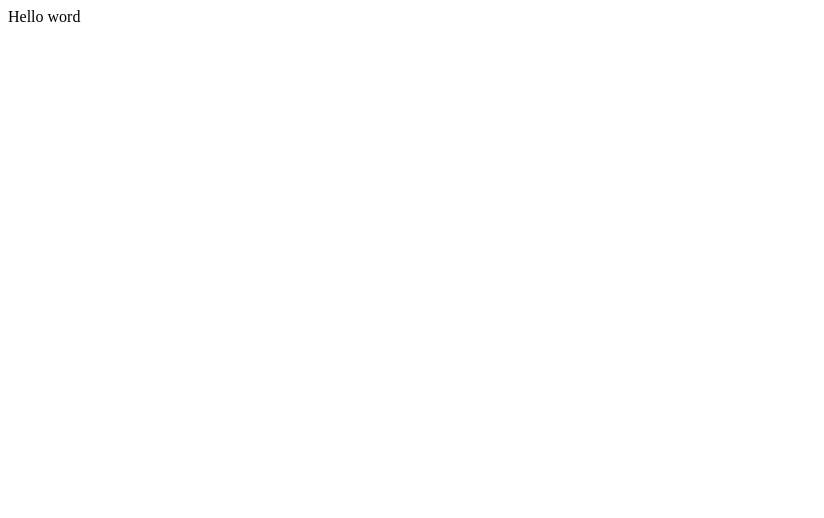
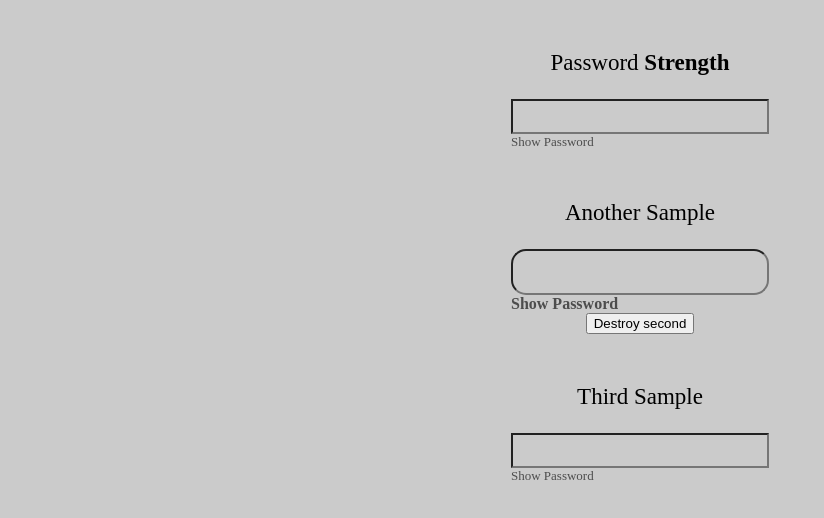
Before and after one commit to mkurayan/password_strength, a plain HTML site: page index.html in a window 1280 px wide. Shown: the whole page, without its empty margins (0-824 px from the left). Drawn offline with nearby package versions, Linux system fonts and the light colour scheme.

Commit message:
Create demo page

```diff
--- a/index.html
+++ b/index.html
@@ -1 +1,138 @@
-Hello word
+<!DOCTYPE HTML>
+<html>
+<head>
+<meta charset="utf-8">
+<title>Password Strength Validator</title>
+<script type="text/javascript" src="http://code.jquery.com/jquery-latest.min.js"></script>
+<script type="text/javascript" src="http://code.jquery.com/ui/1.11.4/jquery-ui.min.js"></script>
+
+<!-- password_strength -->
+<script type="text/javascript" src="../password_strength_meter_widget/widget_strength_meter.js"></script>
+<link rel="stylesheet" type="text/css" href="../password_strength_meter_widget/widget_strength_meter.css">
+
+<style>
+body{
+	background-color: #cbcbcb;
+	text-align: center;
+}
+
+.header{
+	margin-top: 50px;
+	font-size: 23px;
+}
+
+
+/* custom styles for second password strength */
+.c_strength_input{
+	width: 250px;
+	font-size: 35px;
+	background: transparent;
+	border-radius: 15px;
+}
+
+.c_strength_meter {
+    position: absolute;
+    left: 0px;
+    top: 0px;
+    width: 100%;
+    z-index: -1;
+}
+
+.c_button_strength {
+	text-decoration: none;
+	color: #4d4d4d;
+	font-size: 16px;
+	display: block;
+	font-weight: bold;
+}
+
+.c_strength_meter div {
+	left: 0px;
+	top: 0px;
+	width: 100%;
+	z-index: -1;
+	overflow: hidden;
+	border-radius: 19px;
+	height: 45px;
+	-webkit-transition: all .3s ease-in-out;
+    -moz-transition: all .3s ease-in-out;
+    -o-transition: all .3s ease-in-out;
+    -ms-transition: all .3s ease-in-out;
+    transition: all .3s ease-in-out;
+}
+
+.c_strength_meter div p {
+    position: absolute;
+    right: 10px;
+    color: #4d4d4d;
+    font-size: 13px;
+    padding-right: 30px;
+    font-weight: bold;
+}
+
+/* custom styles for third password strength */
+.t_strength_meter {
+    position: absolute;
+  	height: 18px;
+  	bottom: -2px;
+    width: 100%;
+    z-index: -1;
+    overflow: hidden;
+}
+
+.t_strength_meter div {
+    width: 0%;
+    height: 34px;
+    -webkit-transition: all .3s ease-in-out;
+    -moz-transition: all .3s ease-in-out;
+    -o-transition: all .3s ease-in-out;
+    -ms-transition: all .3s ease-in-out;
+    transition: all .3s ease-in-out;
+}
+
+.t_strength_meter div p {
+	position: absolute;
+	right: 10px;
+	color: #4d4d4d;
+	margin: 0px;
+	font-size: 14px;
+	font-weight: bold;
+}
+
+</style>
+
+<script>
+    $(document).ready(function($) {
+        $('#myPassword').strength_meter();
+        var x =  $('#mySecondPassword').strength_meter({
+            inputClass: 'c_strength_input',
+            strengthMeterClass: 'c_strength_meter',
+            toggleButtonClass: 'c_button_strength'
+        });
+
+        $("#myThirdPassword").strength_meter({
+            strengthMeterClass: 't_strength_meter'
+        });
+
+        $('#destroy').click(function(){
+        	x.strength_meter('destroy');
+        	$(this).hide();
+        });
+    });
+</script>
+
+</head>
+
+<body>
+	<p class='header'>Password <strong>Strength</strong></p>
+	<div id="myPassword"></div>
+
+	<p class='header'>Another Sample</p>
+	<div id="mySecondPassword"></div>
+	<br/>
+	<button id="destroy">Destroy second</button>
+
+	<p class='header'>Third Sample</p>
+	<div id="myThirdPassword"></div>
+</body>
+</html>
```
